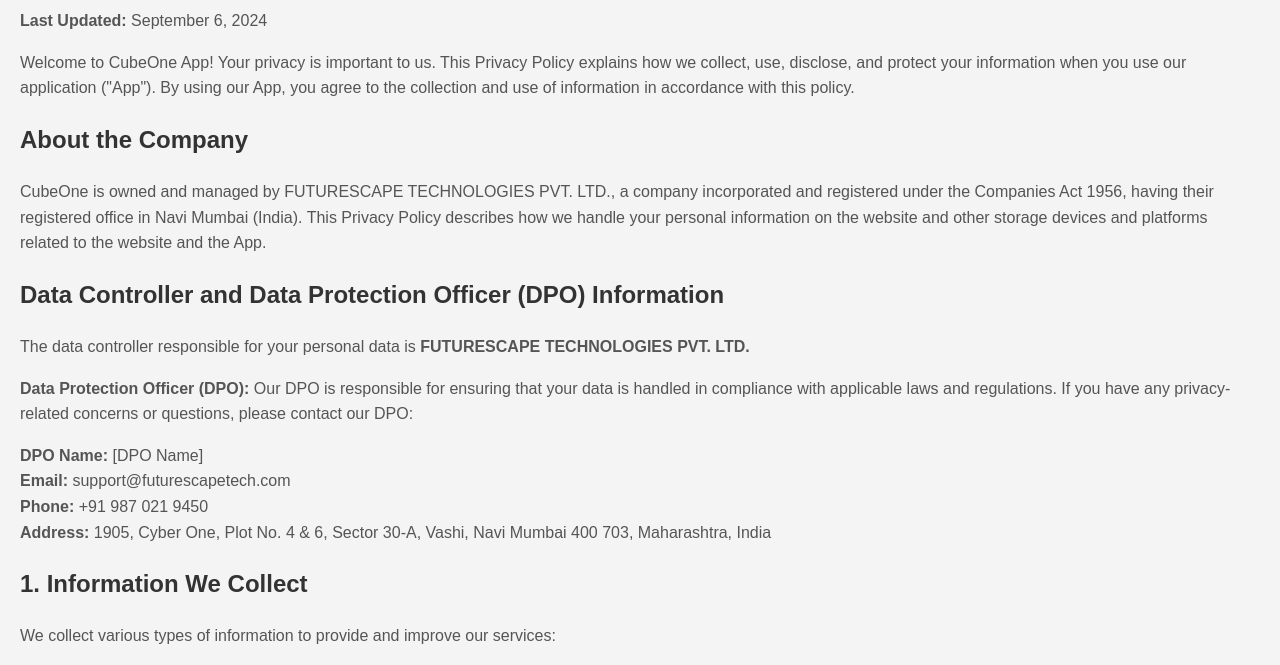
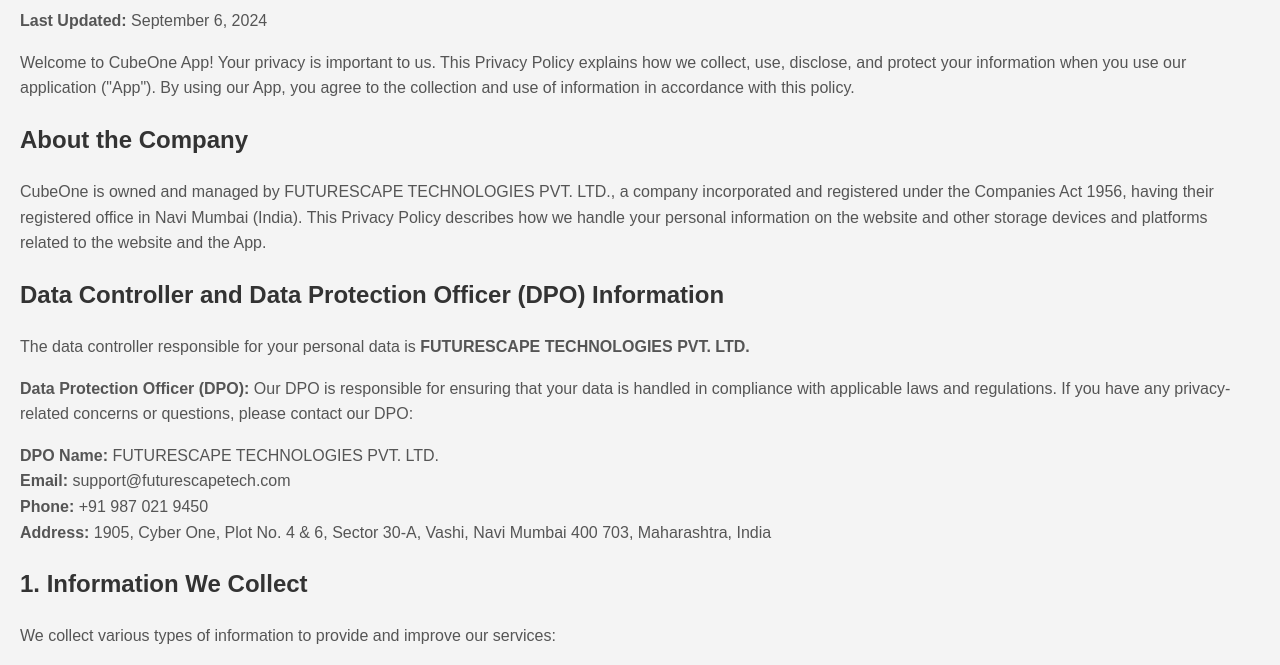
Before and after one commit to rohitjain9323/privacy_policy, a plain HTML site: page index.html in a window 1280 px wide. Shown: the part 106-771 px from the top of the page. Drawn offline with Linux system fonts and the light colour scheme.

Commit message:
Update index.html

```diff
--- a/index.html
+++ b/index.html
@@ -37,7 +37,7 @@
     <h2>Data Controller and Data Protection Officer (DPO) Information</h2>
     <p>The data controller responsible for your personal data is <strong>FUTURESCAPE TECHNOLOGIES PVT. LTD.</strong></p>
     <p><strong>Data Protection Officer (DPO):</strong> Our DPO is responsible for ensuring that your data is handled in compliance with applicable laws and regulations. If you have any privacy-related concerns or questions, please contact our DPO:</p>
-    <p><strong>DPO Name:</strong> [DPO Name] <br>
+    <p><strong>DPO Name:</strong> FUTURESCAPE TECHNOLOGIES PVT. LTD. <br>
     <strong>Email:</strong> support@futurescapetech.com <br>
     <strong>Phone:</strong> +91 987 021 9450 <br>
     <strong>Address:</strong> 1905, Cyber One, Plot No. 4 & 6, Sector 30-A, Vashi, Navi Mumbai 400 703, Maharashtra, India</p>
```
